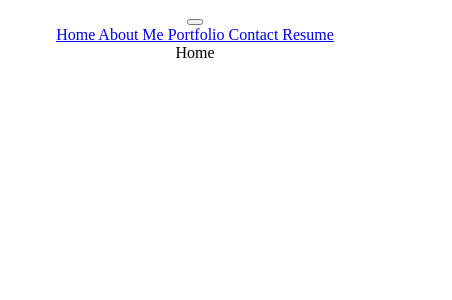
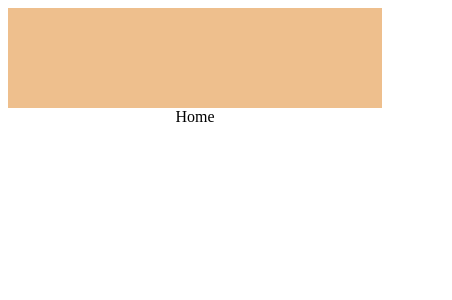
Before and after one commit to elliehess/React-Portfolio, a React (Create React App) app in the folder react-portfolio/: page / in a window 390 px wide. Shown: the top 300 px of the page, 452 px wide, since content can reach past the window. Built offline with nearby package versions, Linux system fonts and the light colour scheme.

Commit message:
navbar css added

```diff
--- a/react-portfolio/src/styles/Navbar.css
+++ b/react-portfolio/src/styles/Navbar.css
@@ -0,0 +1,88 @@
+.navbar {
+    width: 100%;
+    height: 100px;
+    background: #eebf8d;
+  }
+
+  .links {
+    width: 100%;
+    height: 100%;
+    display: flex;
+    align-items: center;
+    justify-content: center;
+    color: white;
+  }
+
+  .navbar a {
+    color: white;
+    text-decoration: none;
+    margin: 20px;
+    font-size: 25px;
+  }
+
+  .toggleButton {
+    width: 100%;
+    height: 100px;
+    display: flex;
+    align-items: center;
+    justify-content: flex-end;
+  }
+
+  .toggleButton svg {
+    font-size: 50px;
+  }
+  .toggleButton button {
+    margin-right: 20px;
+    background-color: transparent;
+    border: none;
+    color: white;
+    cursor: pointer;
+  }
+
+  #open {
+    height: 100vh;
+  }
+
+  #open .links {
+    flex-direction: column;
+    justify-content: flex-start;
+    margin-top: 100px;
+  }
+
+  #open a {
+    width: 100%;
+    text-align: center;
+  }
+
+  @media only screen and (max-width: 900px) {
+    .navbar a {
+      width: 70px;
+    }
+  }
+
+  @media only screen and (max-width: 600px) {
+    .toggleButton {
+      display: flex;
+    }
+    #close a {
+      display: none;
+    }
+  }
+
+  @media only screen and (min-width: 600px) {
+    .toggleButton {
+      display: none;
+    }
+
+    .hiddenLinks {
+      display: none;
+    }
+
+    #open {
+      height: 100px;
+    }
+
+    #open .links {
+      flex-direction: row;
+    }
+  }
```
